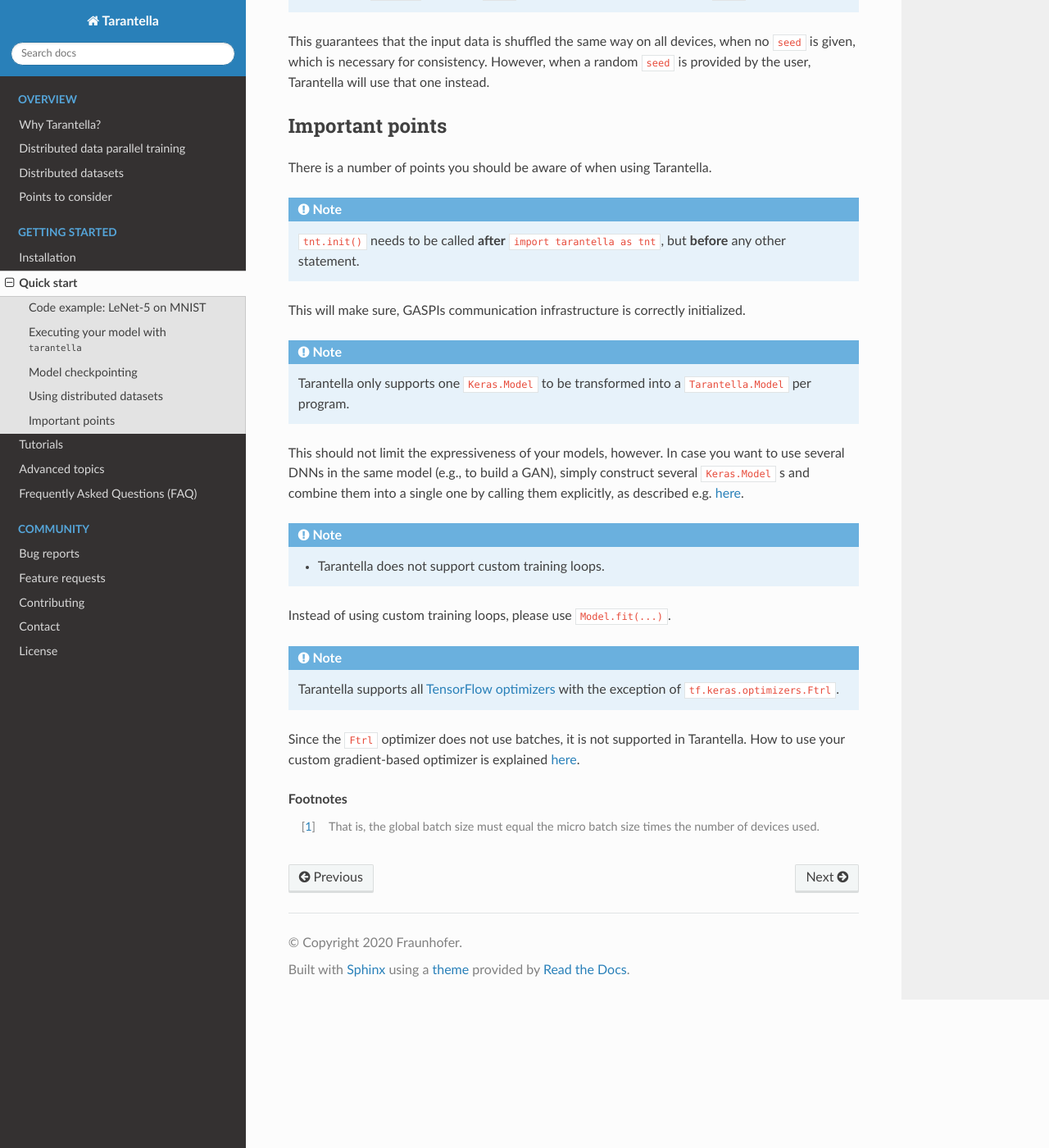
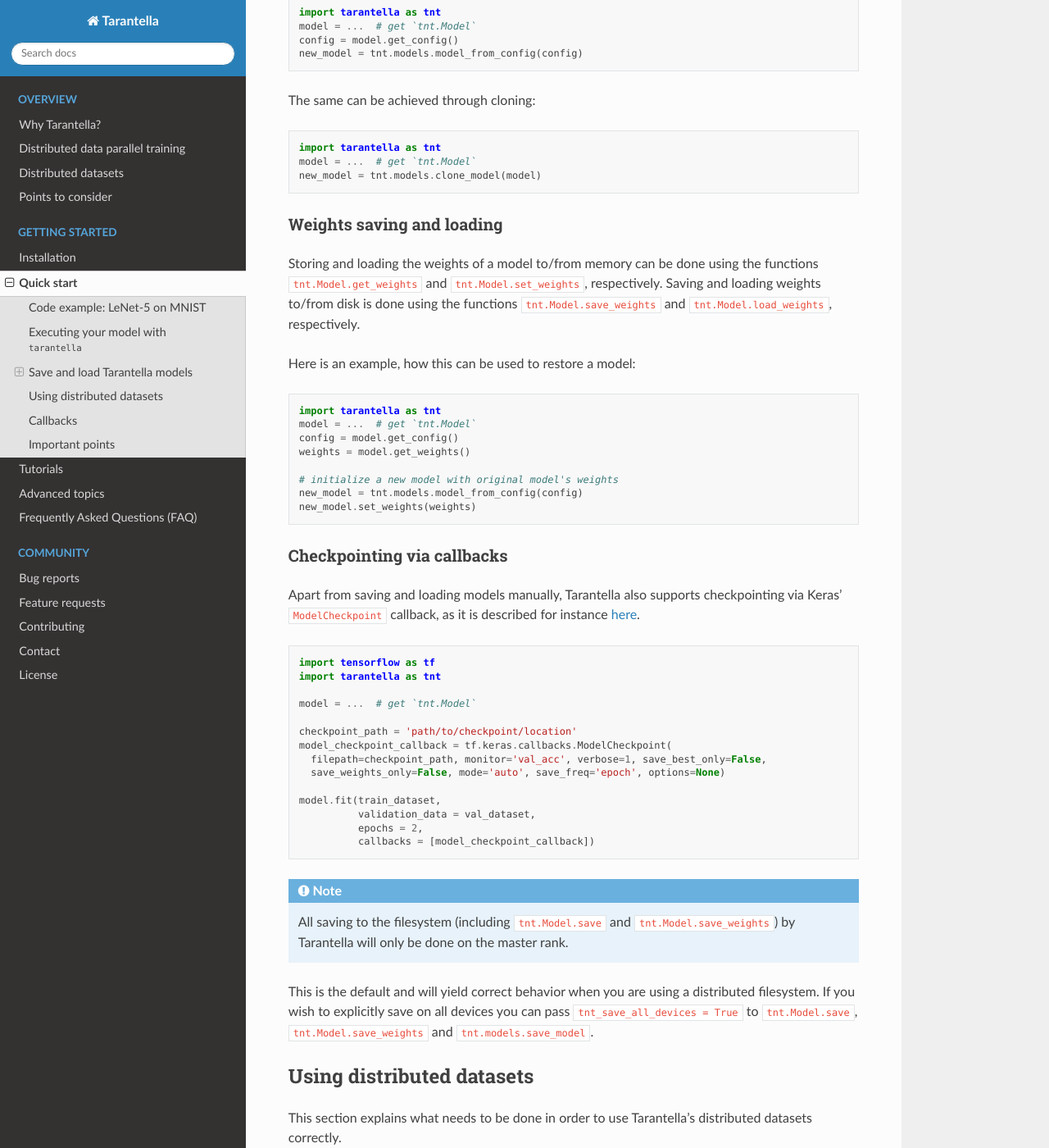
Before and after one commit to cc-hpc-itwm/tarantella, a Sphinx documentation site: the page built from docs/source/quick_start.rst, in a window 1280 px wide and 1400 px high, scrolled down 5394 px. Shown: the whole window at 82% size. Built offline with Sphinx 7.4.7 and the Read the Docs theme 2.0.0, drawn with Linux system fonts in a browser that asks for light colours; some of the changed text lies outside the part shown.

Commit message:
docs: Add section for model checkpointing and TODO for callbacks

```diff
--- a/docs/source/quick_start.rst
+++ b/docs/source/quick_start.rst
@@ -164,14 +164,139 @@
 This can be changed by using the ``--log-on-all-devices`` option which will create log files
 for each :ref:`rank <ranks-label>` individually.
 
-Model checkpointing
-^^^^^^^^^^^^^^^^^^^
+Save and load Tarantella models
+^^^^^^^^^^^^^^^^^^^^^^^^^^^^^^^
 
-Storing and loading your trained ``Tarantella.Modell`` is simple.
+Storing and loading your trained ``Tarantella.Modell`` is very simple.
 
-.. todo::
+Tarantella supports all the different ways, in which you can load and store a ``keras.Model``
+(for a guide look for instance `here <https://www.tensorflow.org/guide/keras/save_and_serialize>`__).
+In particular, you can:
 
-  * add more description
+* save the whole model (including the architecture, the weights and the state of the optimizer)
+* save the model's architecture/configuration only
+* save the model's weights only
+
+Whole-model saving and loading
+------------------------------
+
+Saving the entire model including the architecture, weights and optimizer can be done via
+
+.. code-block:: python
+
+   model = ...  # get `tnt.Model`
+   model.save('path/to/location')
+
+Alternatively, you could use ``tnt.models.save_model('path/to/location')``, which works
+on both ``keras.Model`` s and ``tnt.Model`` s.
+
+You can than load your model back using
+
+.. code-block:: python
+
+   import tarantella as tnt
+   model = tnt.models.load_model('path/to/location')
+
+which will return an instance of ``tnt.Model``.
+
+.. caution::
+
+   At the moment, you will need to re-compile your model after loading.
+
+This is again done with
+
+.. code-block:: python
+
+   model.compile(optimizer = keras.optimizers.SGD(learning_rate=args.learning_rate),
+                 loss = keras.losses.SparseCategoricalCrossentropy(),
+                 metrics = [keras.metrics.SparseCategoricalAccuracy()])
+
+or similar.
+
+Architecture saving and loading
+-------------------------------
+
+If you only want to save the configuration (that is the architecture) of your model
+(in memory), you can use one of the following functions: ``tnt.Model.get_config``,
+``tnt.Model.to_json`` and ``tnt.Model.to_yaml``.
+The architecture without its original weights and optimizer can then be restore
+using ``tnt.Model.from_config``/``tnt.models.model_from_config``,
+``tnt.models.model_from_json`` and ``tnt.models.model_from_yaml``, respectively.
+
+Here is an example:
+
+.. code-block:: python
+
+   import tarantella as tnt
+   model = ...  # get `tnt.Model`
+   config = model.get_config()
+   new_model = tnt.models.model_from_config(config)
+
+The same can be achieved through cloning:
+
+.. code-block:: python
+
+   import tarantella as tnt
+   model = ...  # get `tnt.Model`
+   new_model = tnt.models.clone_model(model)
+
+
+Weights saving and loading
+--------------------------
+
+Storing and loading the weights of a model to/from memory can be done
+using the functions ``tnt.Model.get_weights`` and ``tnt.Model.set_weights``,
+respectively. Saving and loading weights to/from disk is done
+using the functions ``tnt.Model.save_weights`` and ``tnt.Model.load_weights``,
+respectively.
+
+Here is an example, how this can be used to restore a model:
+
+.. code-block:: python
+
+   import tarantella as tnt
+   model = ...  # get `tnt.Model`
+   config = model.get_config()
+   weights = model.get_weights()
+
+   # initialize a new model with original model's weights
+   new_model = tnt.models.model_from_config(config)
+   new_model.set_weights(weights)
+
+Checkpointing via callbacks
+---------------------------
+
+Apart from saving and loading models manually, Tarantella also supports checkpointing
+via Keras' ``ModelCheckpoint`` callback, as it is described for instance
+`here <https://www.tensorflow.org/guide/keras/train_and_evaluate#checkpointing_models>`__.
+
+.. code-block:: python
+
+   import tensorflow as tf
+   import tarantella as tnt
+
+   model = ...  # get `tnt.Model`
+
+   checkpoint_path = 'path/to/checkpoint/location'
+   model_checkpoint_callback = tf.keras.callbacks.ModelCheckpoint(
+     filepath=checkpoint_path, monitor='val_acc', verbose=1, save_best_only=False,
+     save_weights_only=False, mode='auto', save_freq='epoch', options=None)
+
+   model.fit(train_dataset,
+             validation_data = val_dataset,
+             epochs = 2,
+             callbacks = [model_checkpoint_callback])
+
+
+.. note::
+
+  All saving to the filesystem (including ``tnt.Model.save`` and ``tnt.Model.save_weights``)
+  by Tarantella will only be done on the master rank.
+
+This is the default and will yield correct behavior when you are using a distributed filesystem.
+If you wish to explicitly save on all devices you can pass ``tnt_save_all_devices = True``
+to ``tnt.Model.save``, ``tnt.Model.save_weights`` and ``tnt.models.save_model``.
+
 
 .. _using-distributed-datasets-label:
 
@@ -227,6 +352,13 @@
 when no ``seed`` is given, which is necessary for consistency.
 However, when a random ``seed`` is provided by the user, Tarantella will use that one instead.
 
+Callbacks
+^^^^^^^^^
+
+.. todo::
+
+   fill in
+
 Important points
 ^^^^^^^^^^^^^^^^
 
```
